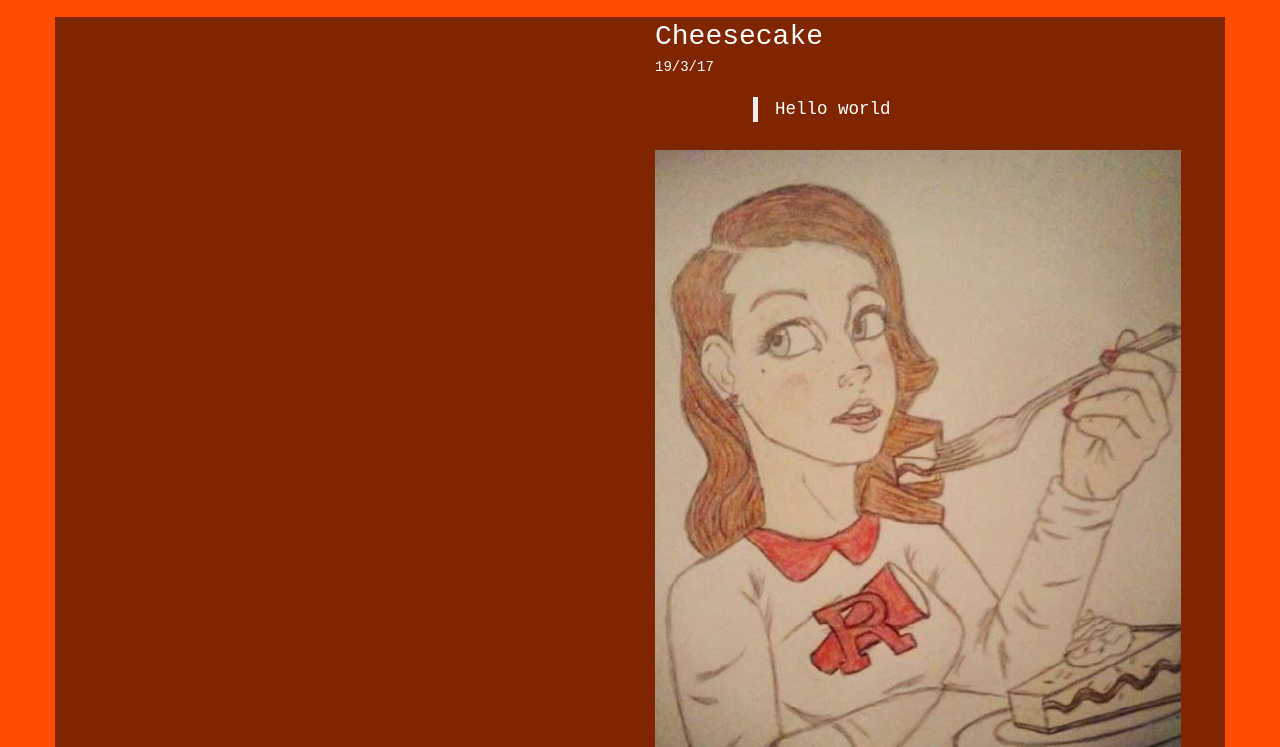
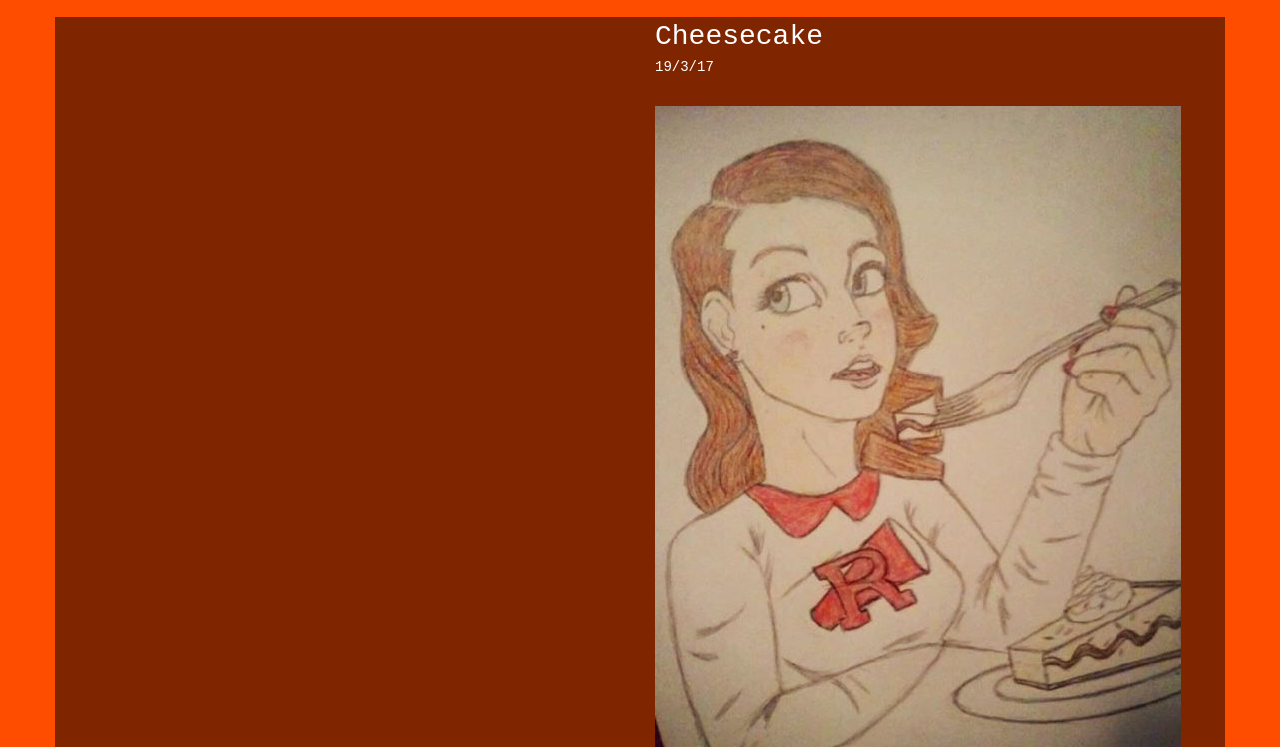
Before and after one commit to Shana2354/Shana2354.github.io, a plain HTML site: page index.html in a window 1280 px wide. Shown: the part 53-800 px from the top of the page. Drawn offline with nearby package versions, Linux system fonts and the light colour scheme.

Commit message:
Removed Some Things

```diff
--- a/index.html
+++ b/index.html
@@ -76,13 +76,6 @@
 			<div class="col-xs-7 col-sm-7 col-md-7 col-lg-7">
 			 </div>
 
-			<div class="col-xs-5 col-sm-5 col-md-5 col-lg-5">
-				&nbsp
-				<blockquote class="block-quote">
-					<p class="artcomment" >Hello world </p>
-				</blockquote>
-			</div>
-
 		<!-- Picture -->
 			<div class="col-xs-6 col-sm-6 col-md-6 col-lg-6">
 
```
